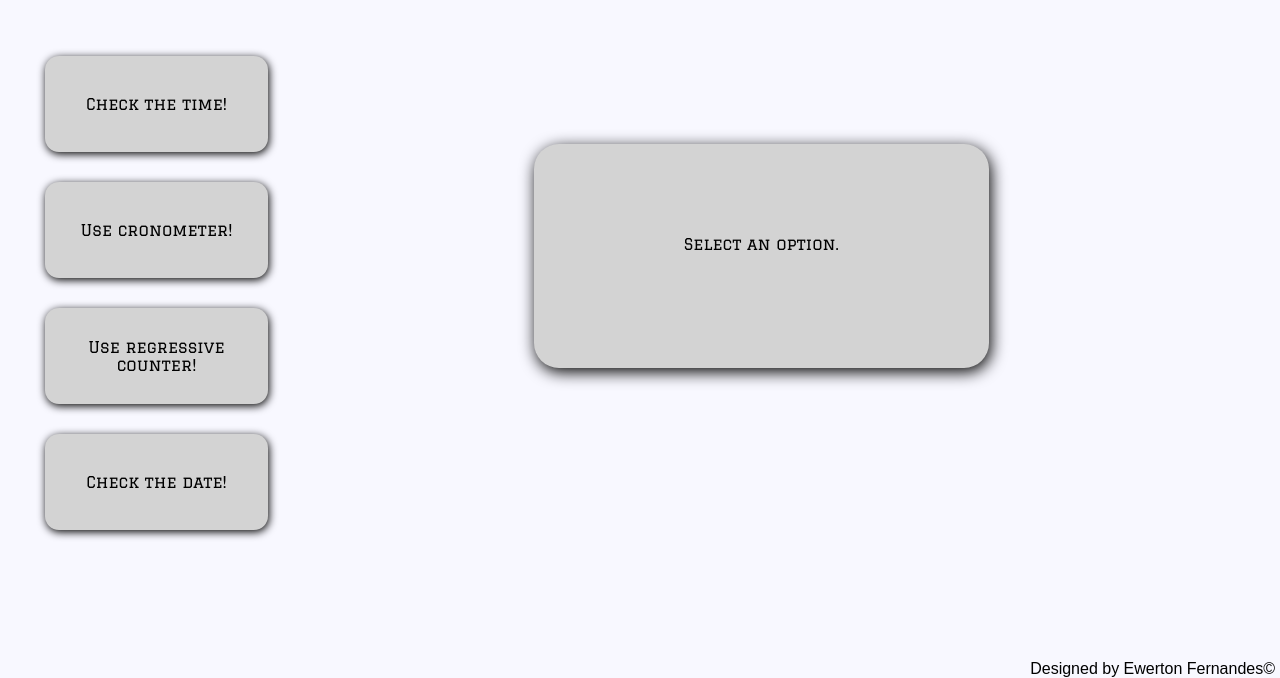
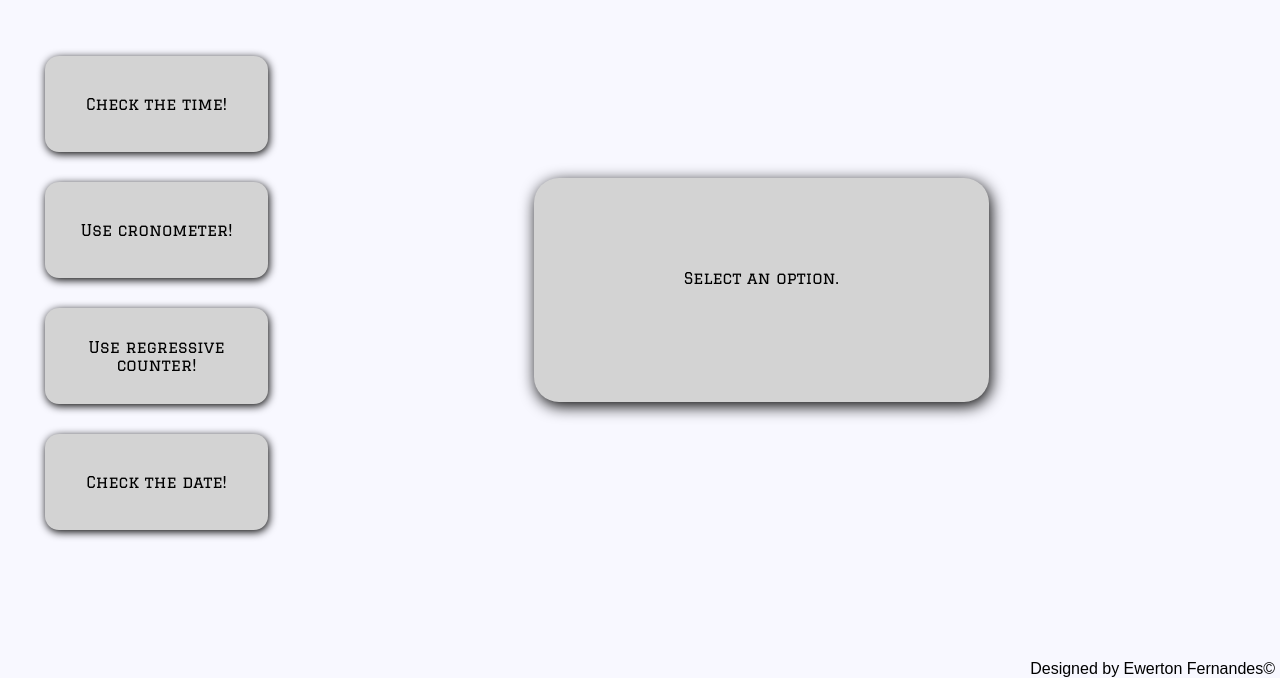
Before and after one commit to eusouoewe/Novos-projetos, a plain HTML site: page clock/index.html in a window 1280 px wide. Shown: the part 122-800 px from the top of the page. Drawn offline with Linux system fonts and the light colour scheme.

Commit message:
margin correction

```diff
--- a/clock/style/style.css
+++ b/clock/style/style.css
@@ -68,7 +68,7 @@ main {
         text-align: center;
         justify-content: center;
         vertical-align: middle;
-        margin: 16% auto;
+        margin: 22.5vh auto;
         line-height: 200px;
         border-radius: 25px;
         box-shadow: 2px 4px 16px black;
```
